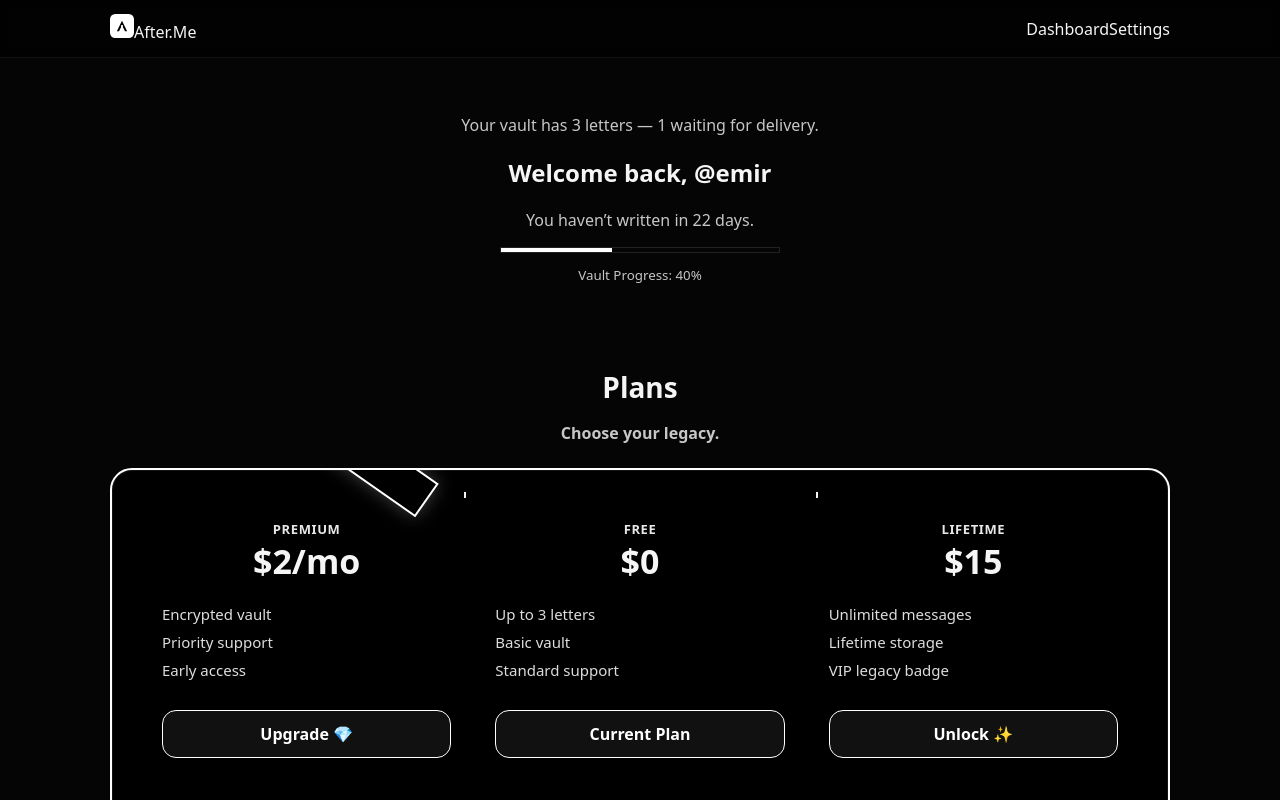
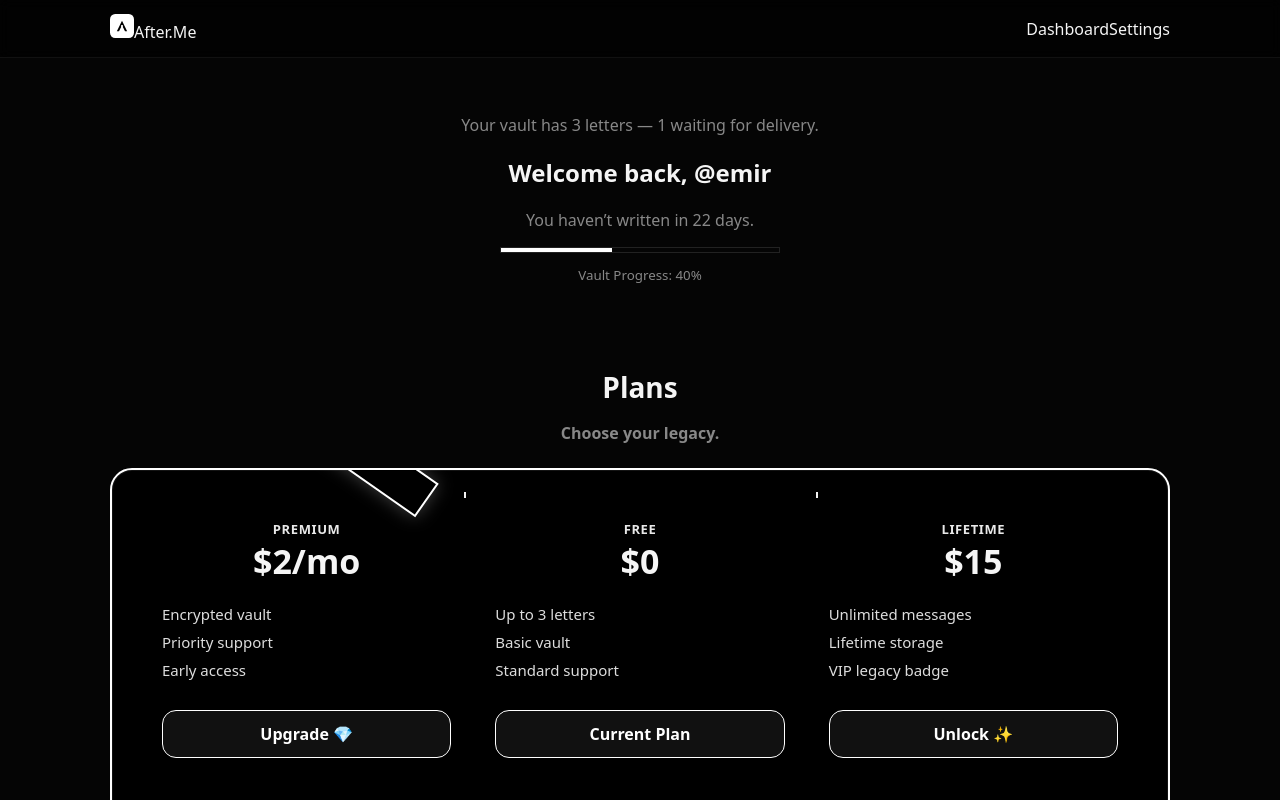
Before and after one commit to emirusmaximus/after-me-starter, a Next.js app: page /dashboard in a window 1280 px wide. Shown: the top 800 px of the page. Built offline with nearby package versions, Linux system fonts and the light colour scheme.

Commit message:
Update globals.css

```diff
--- a/app/globals.css
+++ b/app/globals.css
@@ -1,23 +1,76 @@
 /* ---- After.Me Global Reset & Tokens ---- */
-:root{
-  --bg:#050505; --fg:#f5f5f5; --muted:#c7c7c7; --card:#0b0b0b; --border:#1a1a1a;
-  --accent:#ffffff; /* vurgular beyaz */
+:root {
+  --bg: #050505;
+  --fg: #f5f5f5;
+  --muted: #888; /* Değiştirildi (eski: #c7c7c7) */
+  --card: #0b0b0b;
+  --border: #1a1a1a;
+  --accent: #ffffff; /* vurgular beyaz */
+
+  /* Dashboard stilleri için eklendi */
+  --card-bg: #1c1c1c;
+  --card-border: #333;
+  --btn-dark-bg: #2f2f2f;
+  --btn-dark-hover: #444;
+  --ribbon-bg: #6c63ff;
 }
 
-*{box-sizing:border-box}
-html,body{padding:0;margin:0}
-body{background:var(--bg);color:var(--fg);font-family:Inter, system-ui, -apple-system, Segoe UI, Roboto, Arial, sans-serif}
+* {
+  box-sizing: border-box;
+}
+
+html,
+body {
+  padding: 0;
+  margin: 0;
+}
+
+body {
+  background: var(--bg);
+  color: var(--fg);
+  font-family: Inter, system-ui, -apple-system, Segoe UI, Roboto, Arial,
+    sans-serif;
+}
 
 /* Linklerin mavi olması bitti */
-a{color:inherit;text-decoration:none}
-button, input, textarea{font:inherit}
+a {
+  color: inherit;
+  text-decoration: none;
+}
+
+button,
+input,
+textarea {
+  font: inherit;
+}
 
 /* Genel buton stilleri (sayfalar kullanıyor) */
-.btn{border-radius:12px;padding:12px 14px;font-weight:700;transition:.2s}
-.btn.solid{background:#fff;color:#000}
-.btn.ghost{border:1px solid #3a3a3a;color:#fff;background:#0c0c0c}
+.btn {
+  border-radius: 12px;
+  padding: 12px 14px;
+  font-weight: 700;
+  transition: 0.2s;
+}
 
-.container{max-width:1100px;margin:0 auto;padding:0 20px}
+.btn.solid {
+  background: #fff;
+  color: #000;
+}
+
+.btn.ghost {
+  border: 1px solid #3a3a3a;
+  color: #fff;
+  background: #0c0c0c;
+}
+
+.container {
+  max-width: 1100px;
+  margin: 0 auto;
+  padding: 0 20px;
+}
 
 /* Focus görünür ve şık */
-:focus-visible{outline:2px solid rgba(255,255,255,.4);outline-offset:2px}
+:focus-visible {
+  outline: 2px solid rgba(255, 255, 255, 0.4);
+  outline-offset: 2px;
+}
```
